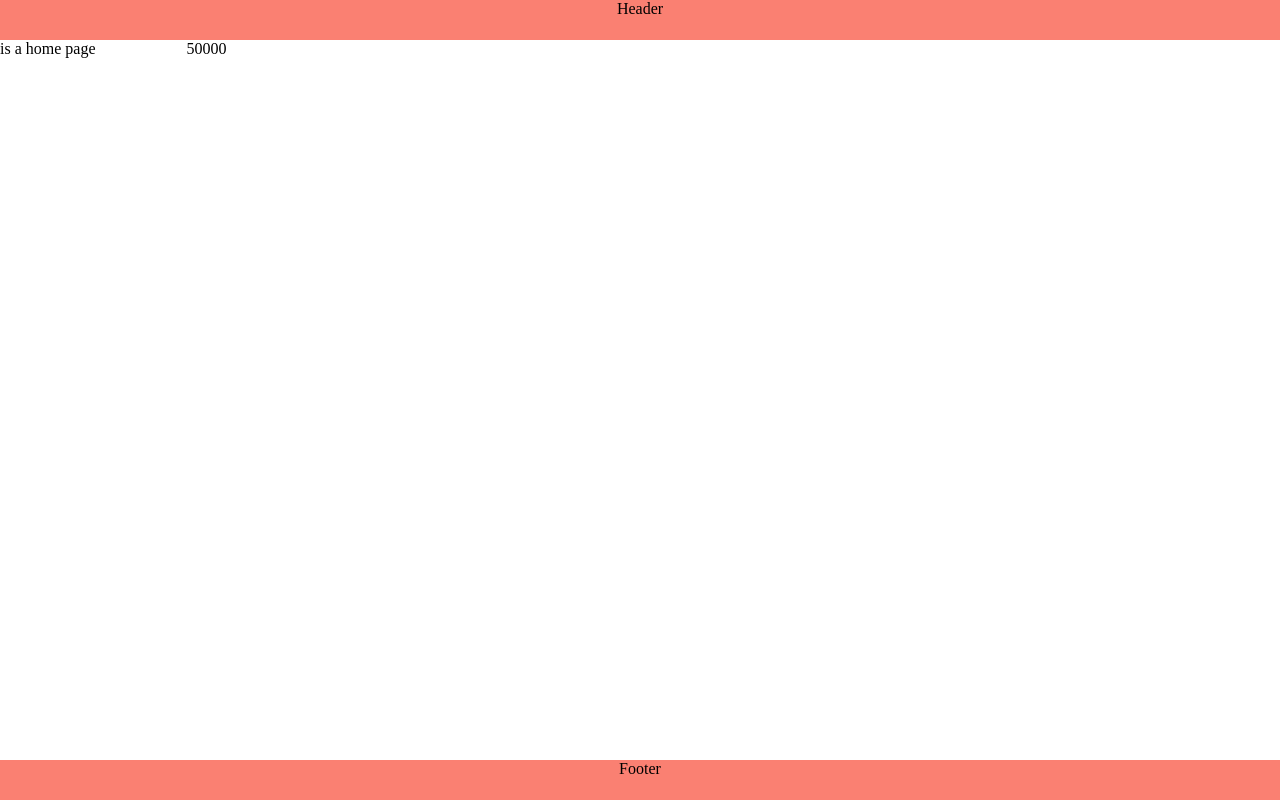
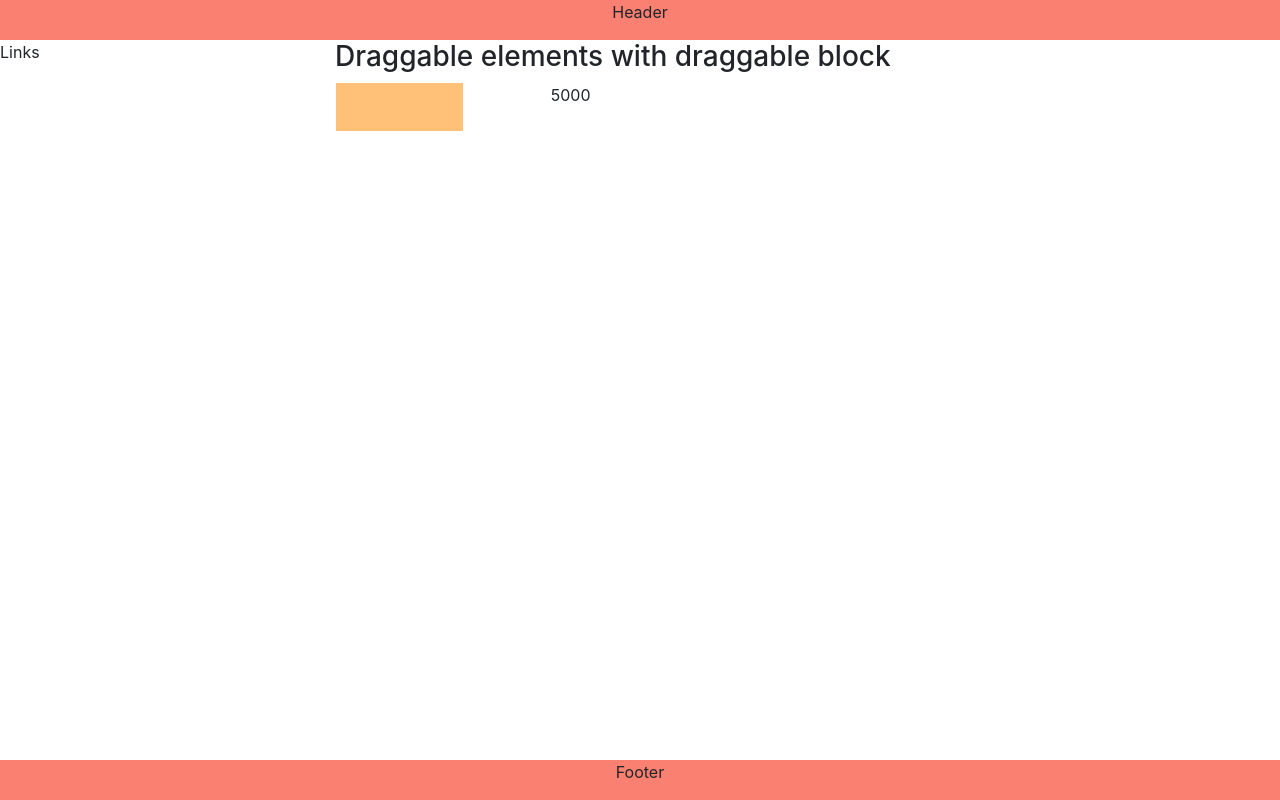
Before and after one commit to apechkin/vue-components, a Vue app: page / in a window 1280 px wide. Built offline with nearby package versions, Linux system fonts and the light colour scheme; the HTML template or start-up script is replaced by a standard one.

Commit message:
modify sources

```diff
--- a/public/index.html
+++ b/public/index.html
@@ -5,6 +5,7 @@
     <meta http-equiv="X-UA-Compatible" content="IE=edge">
     <meta name="viewport" content="width=device-width,initial-scale=1.0">
     <link rel="icon" href="<%= BASE_URL %>favicon.ico">
+    <link rel="stylesheet" href="https://stackpath.bootstrapcdn.com/bootstrap/4.3.1/css/bootstrap.min.css" integrity="sha384-ggOyR0iXCbMQv3Xipma34MD+dH/1fQ784/j6cY/iJTQUOhcWr7x9JvoRxT2MZw1T" crossorigin="anonymous">
     <title>vue-components</title>
   </head>
   <body>
--- a/src/App.vue
+++ b/src/App.vue
@@ -8,9 +8,9 @@
   </div>
 </template>
 <script>
-import LHeader from './components/Layout/Header'
-import LFooter from './components/Layout/Footer'
-import LContent from './components/Layout/Content'
+import LHeader from './pages/Layout/Header'
+import LFooter from './pages/Layout/Footer'
+import LContent from './pages/Layout/Content'
 export default {
   components: {
     LHeader,
--- a/src/assets/mixins.scss
+++ b/src/assets/mixins.scss
@@ -17,7 +17,7 @@ $dark-sky-blue: #339af0;
 $dark-pastel-green: #40c057;
 $boring-green: #51cf66;
 $lightish-green: #69db7c;
-// blue
+// --blue
 $blue_0: #e7f5ff;
 $blue_1: #d0ebff;
 $blue_2: #a5d8ff;
@@ -61,7 +61,7 @@ $green_6: #40c057;
 $green_7: #37b24d;
 $green_8: #2f9e44;
 $green_9: #2b8a3e;
-
+// --yellow
 $yellow_0: #fff9db;
 $yellow_1: #fff3bf;
 $yellow_2: #ffec99;
@@ -72,7 +72,7 @@ $yellow_6: #fab005;
 $yellow_7: #f59f00;
 $yellow_8: #f08c00;
 $yellow_9: #e67700;
-//--orange
+// --orange
 $orange_0: #fff4e6;
 $orange_1: #ffe8cc;
 $orange_2: #ffd8a8;
@@ -101,3 +101,11 @@ $larger: 1.25em;
 $border-color: #b2b2b2;
 $border-grey-light: #eeeeee;
 $gray: #697178;
+
+@mixin clearfix {
+    &::after {
+      display: table;
+      clear: both;
+      content: '';
+    }
+  }
--- a/src/components/Input/index.vue
+++ b/src/components/DraggableArea/index.vue
@@ -1,6 +1,6 @@
 <template>
   <div
-    class="dropdown"
+    class="drag-component"
     :class="computedStyle"
     :style="styles"
     :draggable="draggable"
@@ -8,9 +8,7 @@
     @mouseleave="onLeave"
     @click="onClick"
   >
-    <div class="text">
-      <slot></slot>
-    </div>
+  <slot></slot>
   </div>
 </template>
 
@@ -19,7 +17,7 @@ export default {
   props: {
     draggable: {
       type: Boolean,
-      default: false
+      default: true
     },
     styles: {
       type: Object,
@@ -62,19 +60,20 @@ export default {
 
 <style lang="scss" scoped>
   @import "../../assets/mixins.scss";
-  .dropdown {
+  .drag-component {
     display: inline-block;
     position: relative;
     width: 127px;
     height: 48px;
     background-color: white;
-    padding-right: 16px;
     text-align: right;
+    margin: 1px .5px;
+    cursor: pointer;
   }
   .selected {
-    border: 2px solid $mango;
+    border: 2px solid $orange_5;
   }
   .entered {
-    border: 1px solid $dark-sky-blue;
+    border: 2px solid $blue_5;
   }
 </style>
--- a/src/components/Page/Home/index.vue
+++ /dev/null
@@ -1,18 +0,0 @@
-<template>
-  <div>
-    is a home page
-    <mango-input>50000</mango-input>
-  </div>
-</template>
-<script>
-import MangoInput from '../../Input'
-export default {
-  props: {},
-  components: {
-    MangoInput
-  }
-}
-</script>
-<style lang="scss" scoped>
-
-</style>
--- /dev/null
+++ b/src/pages/Content/index.vue
@@ -0,0 +1,51 @@
+<template>
+  <div class="container">
+      <h3>Draggable elements with draggable block</h3>
+      <table>
+        <thead></thead>
+        <tbody></tbody>
+        <tfoot></tfoot>
+      </table>
+      <div class="d-flex flex-row">
+        <dragBlock>
+          <div class="drag-orange" />
+        </dragBlock>
+        <dragBlock>5000</dragBlock>
+        <dragBlock></dragBlock>
+        <dragBlock></dragBlock>
+        <dragBlock></dragBlock>
+      </div>
+      <div class="row"></div>
+      <div class="row"></div>
+      <div class="row"></div>
+      <div class="row"></div>
+  </div>
+</template>
+
+<script>
+import dragBlock from '@/DraggableArea/index.vue'
+export default {
+  props: {},
+  components: {
+    dragBlock
+  },
+  data () {
+    return {
+      dragBlockStyle: { border: `1px #ced4da solid` }
+    }
+  }
+}
+</script>
+<style lang="scss" scoped>
+@import "../../assets/mixins.scss";
+.drag-example {
+  background-color: $gray_4;
+}
+ .drag-orange {
+    position: relative;
+    width: 100%;
+    height: 100%;
+    cursor: pointer;
+    background-color: $orange_3;
+  }
+</style>
--- /dev/null
+++ b/src/pages/Home/index.vue
@@ -0,0 +1,33 @@
+<template>
+<div class="home-block">
+  <div class="left-block">
+    Links
+  </div>
+  <div class="center-block">
+    <Content/>
+  </div>
+</div>
+</template>
+<script>
+import Content from '../Content'
+export default {
+  props: {},
+  components: {
+    Content: Content
+  }
+}
+</script>
+<style lang="scss" scoped>
+.home-block {
+  display: flex;
+  position: relative;
+}
+.left-block {
+  display: inline-flex;
+  width: 25vw;
+}
+.center-block {
+  display: inline-flex;
+  width: 70vw;
+}
+</style>
--- a/src/router/routes.js
+++ b/src/router/routes.js
@@ -1,7 +1,7 @@
 
 import Vue from 'vue'
 const Home = Vue.component('asyncComponent',
-  () => import('../components/Page/Home'))
+  () => import('../pages/Home/index.vue'))
 
 export default [
   {
--- a/vue.config.js
+++ b/vue.config.js
@@ -1,6 +1,20 @@
+const webpack = require('webpack')
 module.exports = {
   css: {
     sourceMap: true
   },
-  lintOnSave: true
+  lintOnSave: true,
+  configureWebpack: {
+    devtool: 'source-map',
+    plugins: [
+      new webpack.DefinePlugin({ 'process.env': `"${process.env.NODE_ENV}"` })
+    ],
+    resolve: {
+      extensions: ['.js', '.vue', '.json'],
+      alias: {
+        '~': require('path').resolve(__dirname, 'src/pages'),
+        '@': require('path').resolve(__dirname, 'src/components')
+      }
+    }
+  }
 }
```
Also changed, not shown: src/pages/Layout/Content.vue (renamed from src/components/Layout/Content.vue), src/pages/Layout/Footer.vue (renamed from src/components/Layout/Footer.vue), src/pages/Layout/Header.vue (renamed from src/components/Layout/Header.vue).
